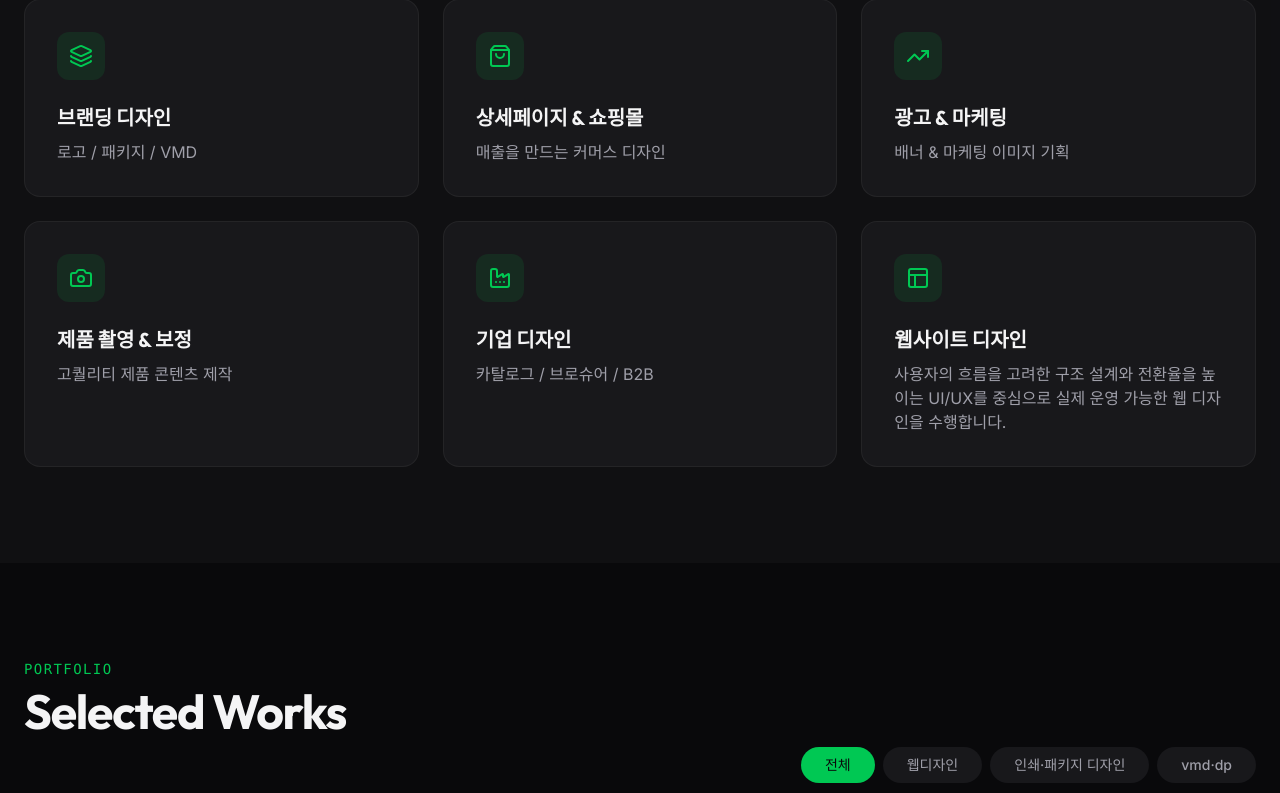
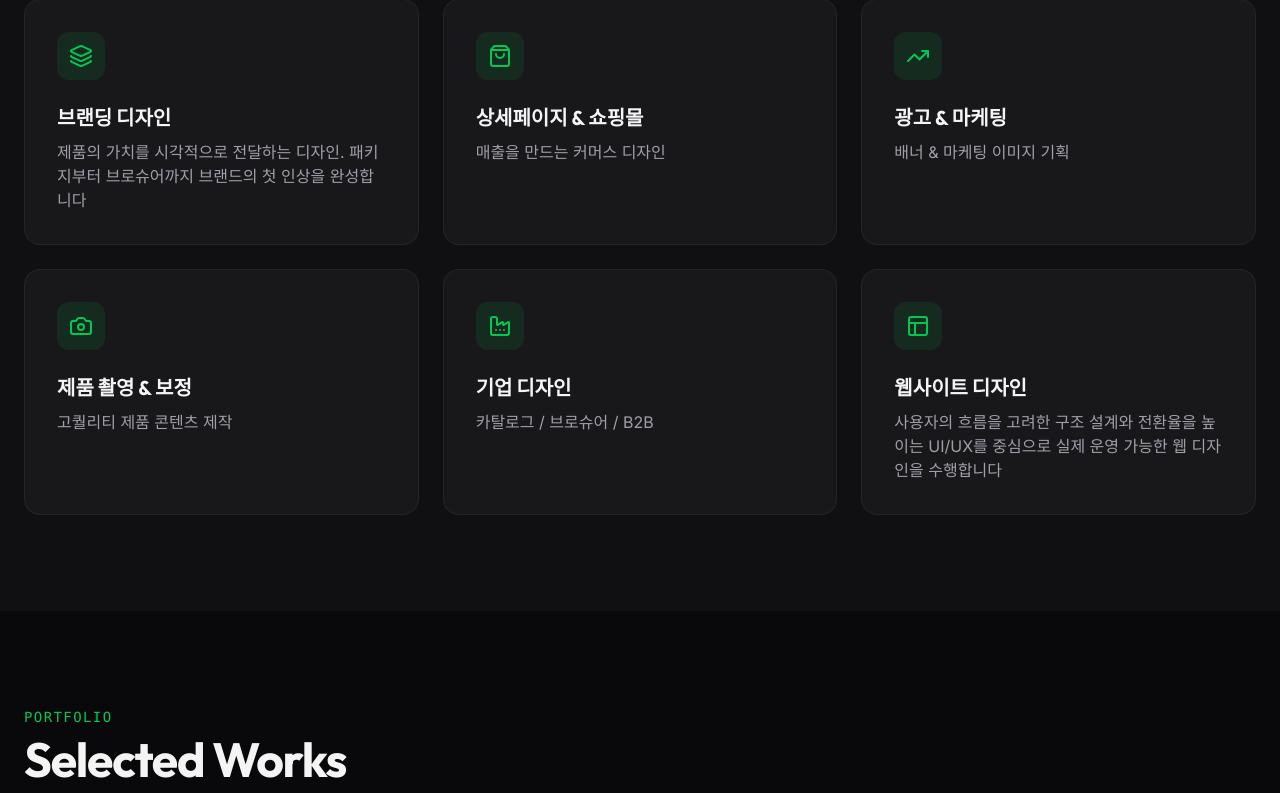
Before and after one commit to boorooboo2932-cpu/-, a React (Vite) app: page / in a window 1280 px wide. Shown: the part 1797-2590 px from the top of the page. Built offline with nearby package versions, Linux system fonts and the light colour scheme.

Commit message:
fix: Correct portfolio item descriptions and images
Updates descriptions and image URLs for several portfolio items to ensure accuracy and proper display.

```diff
--- a/src/data.ts
+++ b/src/data.ts
@@ -37,7 +37,7 @@ export const INITIAL_PORTFOLIO: PortfolioItem[] = [
     id: '1',
     category: '웹디자인',
     title: '(주)하이비코리아 - 유아용품',
-    description: '사용자의 흐름을 고려한 구조 설계와 전환율을 높이는 UI/UX를 중심으로 실제 운영 가능한 웹 디자인을 수행합니다.',
+    description: '사용자의 흐름을 고려한 구조 설계와 전환율을 높이는 UI/UX를 중심으로 실제 운영 가능한 웹 디자인을 수행합니다',
     image: 'https://raw.githubusercontent.com/boorooboo2932-cpu/portfolio-images/d60ecd34f2d6060a09f9aaf730ce0af8f6cb823c/web.jpeg',
     images: [
       'https://raw.githubusercontent.com/boorooboo2932-cpu/portfolio-images/d60ecd34f2d6060a09f9aaf730ce0af8f6cb823c/web.jpeg'
@@ -49,7 +49,7 @@ export const INITIAL_PORTFOLIO: PortfolioItem[] = [
     id: '2',
     category: '웹디자인',
     title: '(주)테라솔루션 - 2차전지',
-    description: '사용자의 흐름을 고려한 구조 설계와 전환율을 높이는 UI/UX를 중심으로 실제 운영 가능한 웹 디자인을 수행합니다.',
+    description: '사용자의 흐름을 고려한 구조 설계와 전환율을 높이는 UI/UX를 중심으로 실제 운영 가능한 웹 디자인을 수행합니다',
     image: 'https://picsum.photos/seed/tera/800/600',
     images: [
       'https://picsum.photos/seed/tera1/1200/800',
@@ -62,10 +62,10 @@ export const INITIAL_PORTFOLIO: PortfolioItem[] = [
     id: '3',
     category: '인쇄·패키지 디자인',
     title: '하하팩토리 - 실사출력',
-    description: '제품의 가치를 시각적으로 전달하는 디자인. 패키지부터 브로슈어까지 브랜드의 첫 인상을 완성합니다.',
-    image: 'https://raw.githubusercontent.com/boorooboo2932-cpu/portfolio-images/be037a90b30f286e6054e6ec477e70ecac43b668/package_23.jpg',
+    description: '제품의 가치를 시각적으로 전달하는 디자인. 패키지부터 브로슈어까지 브랜드의 첫 인상을 완성합니다',
+    image: 'https://raw.githubusercontent.com/boorooboo2932-cpu/portfolio-images/be037a90b30f286e6054e6ec477e70ecac43b668/package_22.jpg',
     images: [
-      'https://raw.githubusercontent.com/boorooboo2932-cpu/portfolio-images/be037a90b30f286e6054e6ec477e70ecac43b668/package_23.jpg'
+      'https://raw.githubusercontent.com/boorooboo2932-cpu/portfolio-images/be037a90b30f286e6054e6ec477e70ecac43b668/package_22.jpg'
     ],
     tags: ['Printing', 'Branding', 'Package'],
     link: 'https://www.hahafactory.co.kr/'
@@ -124,7 +124,7 @@ export const AWARDS = [
 export const SKILLS = [
   {
     title: '브랜딩 디자인',
-    description: '로고 / 패키지 / VMD',
+    description: '제품의 가치를 시각적으로 전달하는 디자인. 패키지부터 브로슈어까지 브랜드의 첫 인상을 완성합니다',
     icon: Layers
   },
   {
@@ -149,7 +149,7 @@ export const SKILLS = [
   },
   {
     title: '웹사이트 디자인',
-    description: '사용자의 흐름을 고려한 구조 설계와 전환율을 높이는 UI/UX를 중심으로 실제 운영 가능한 웹 디자인을 수행합니다.',
+    description: '사용자의 흐름을 고려한 구조 설계와 전환율을 높이는 UI/UX를 중심으로 실제 운영 가능한 웹 디자인을 수행합니다',
     icon: Layout
   }
 ];
```
